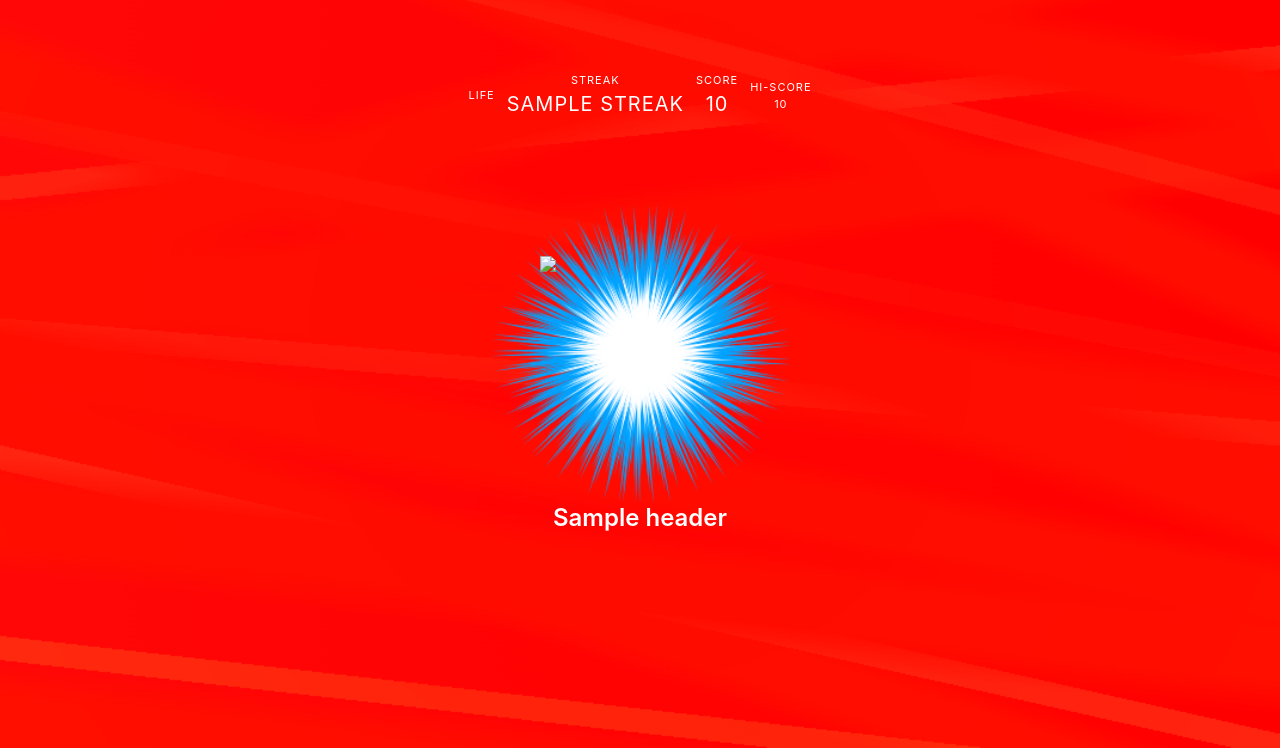
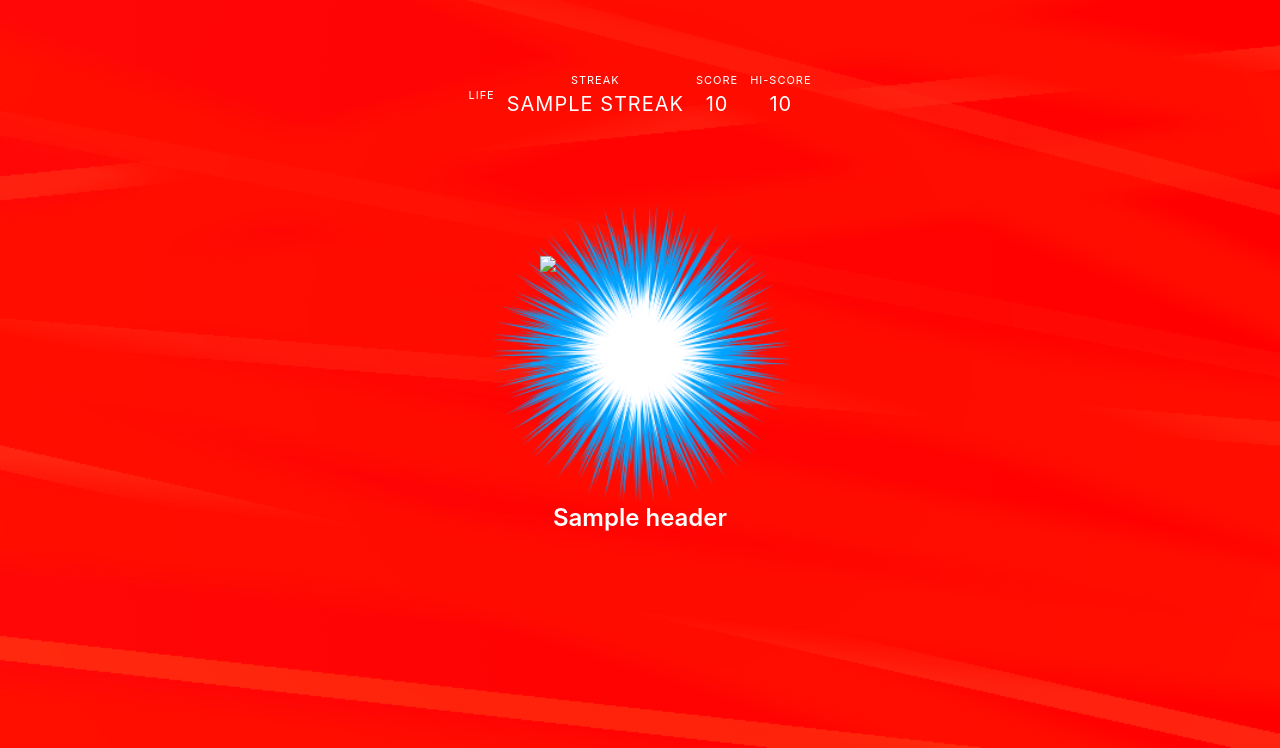
Before and after one commit to han-wong/fabulous-simple-freckle, a Flask app: template pokemon/templates/pages/play.html in a window 1280 px wide. Shown: the part 52-800 px from the top of the page. Run offline with Flask 2, Linux system fonts and the light colour scheme; the template is opened without the code that fills it: most values are stand-ins (such as "Sample title", 1, 10 or a date in 2020).

Commit message:
fix style

```diff
--- a/pokemon/templates/pages/play.html
+++ b/pokemon/templates/pages/play.html
@@ -28,7 +28,7 @@
     <div class="level-item">
       <div class="heading">
         <p>Hi-Score</p>
-        <p class="is-5" id="hi-score">{{ hi_score }}</p>
+        <p class="is-size-5" id="hi-score">{{ hi_score }}</p>
       </div>
     </div>
   </div>
```
